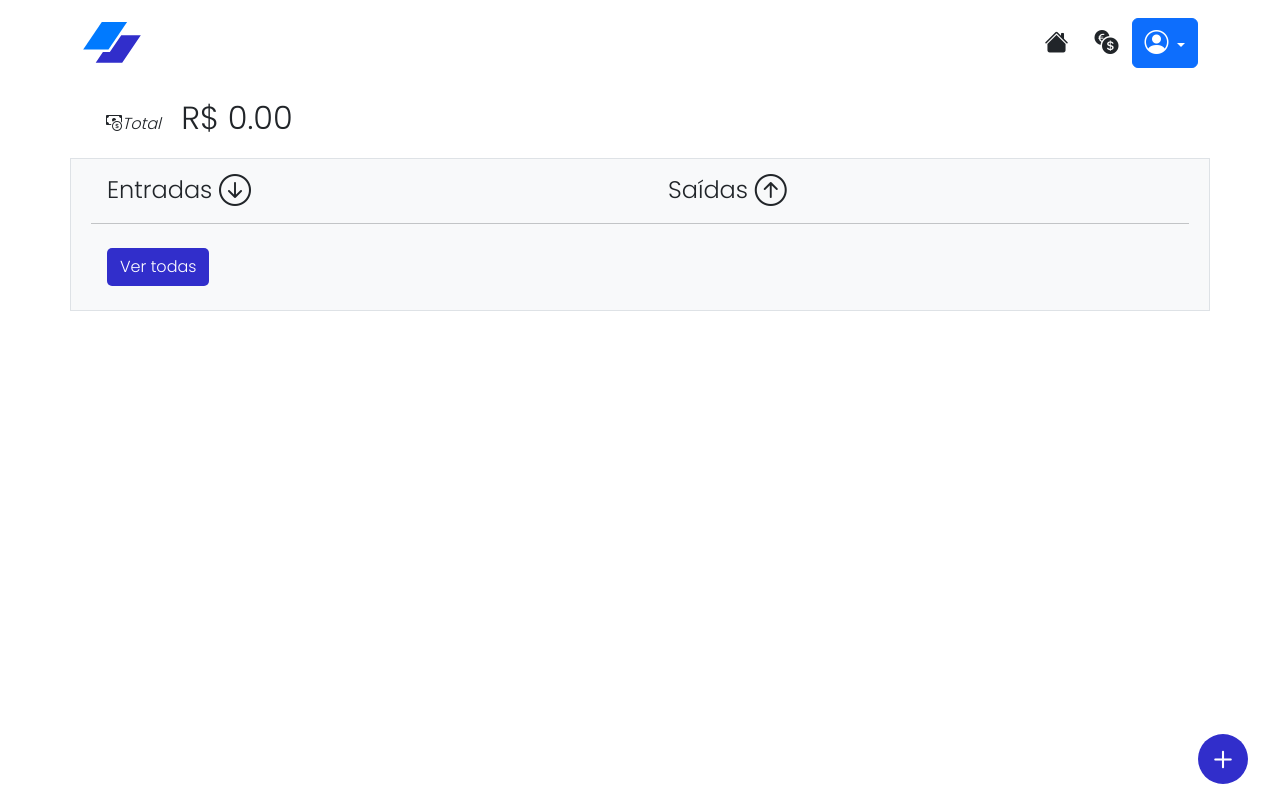
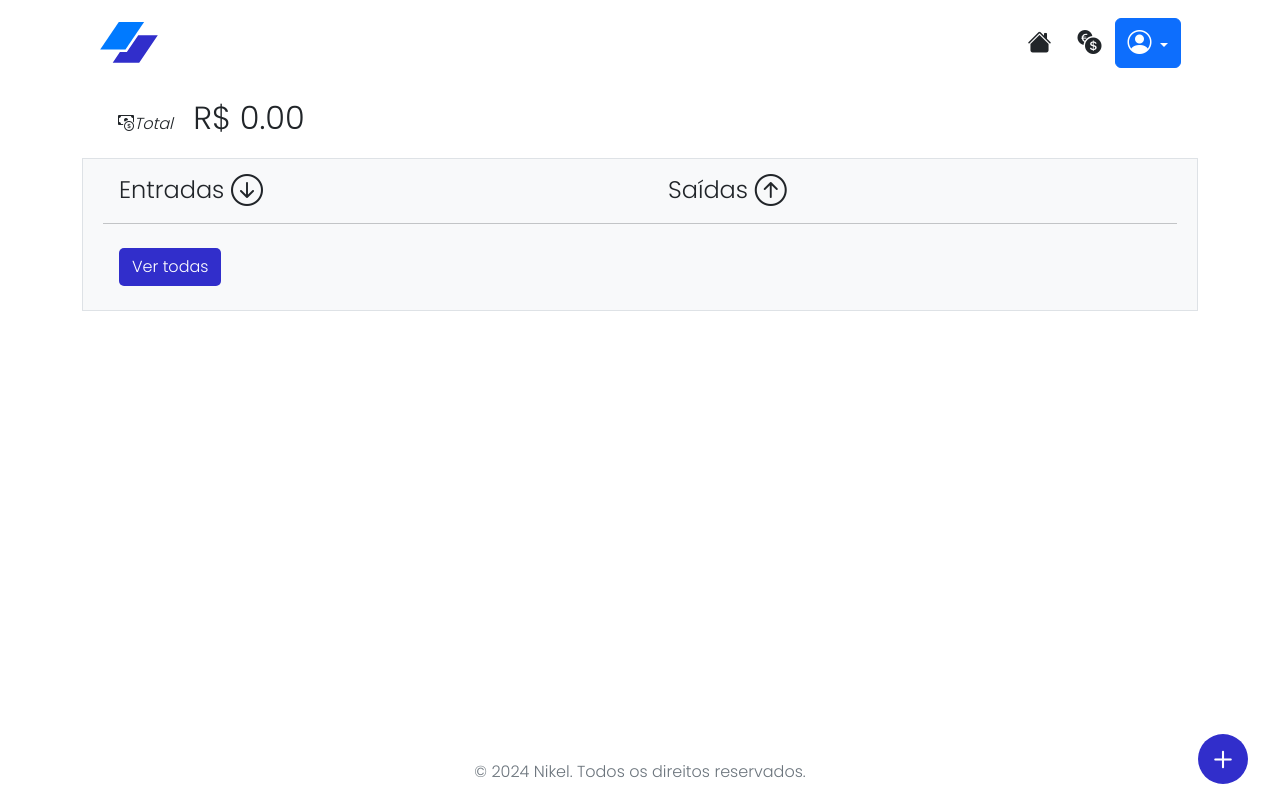
Before and after one commit to jonathafernandes/nikel, a plain HTML site: page src/pages/home.html in a window 1280 px wide. Drawn offline with nearby package versions, Linux system fonts and the light colour scheme; sample sign-in values are in the browser's storage.

Commit message:
feat: creates footer

```diff
--- a/src/css/styles.css
+++ b/src/css/styles.css
@@ -1,6 +1,8 @@
 body {
     font-size: 100%;
     font-family: 'Poppins', sans-serif;
+
+    min-height: 100vh;
 }
 
 header {
--- a/src/pages/home.html
+++ b/src/pages/home.html
@@ -14,7 +14,8 @@
     <link href="https://fonts.googleapis.com/css2?family=Poppins:wght@300&display=swap" rel="stylesheet">
 </head>
 
-<body id="app">
+<body id="app" class="d-flex flex-column justify-content-between">
+    <div class="container">
         <header>
             <nav class="navbar navbar-expand bg-white">
                 <div class="container">
@@ -56,6 +57,7 @@
                 </div>
             </nav>
         </header>
+
         <main>
             <div class="container-lg mh-100">
                 <div class="row">
@@ -154,6 +156,12 @@
                 </div>
             </div>
         </main>
+    </div>
+
+    <footer class="mt-5">
+        <p class="text-center text-secondary">&copy; 2024 Nikel. Todos os direitos reservados.</p>
+    </footer>
+
     <script src="https://cdn.jsdelivr.net/npm/bootstrap@5.2.3/dist/js/bootstrap.bundle.min.js"
         integrity="sha384-kenU1KFdBIe4zVF0s0G1M5b4hcpxyD9F7jL+jjXkk+Q2h455rYXK/7HAuoJl+0I4"
         crossorigin="anonymous"></script>
```
Also changed, not shown: index.html (+7 -1 lines), src/pages/transactions.html (+9 -1 lines). Lines whose indentation alone changed are shown as unchanged.
